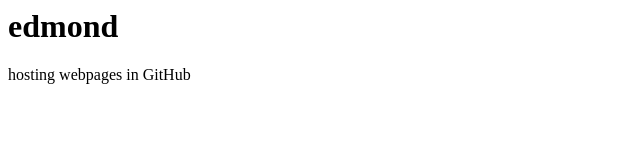
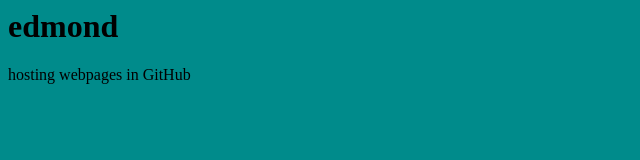
Before and after one commit to nrcfstudents/edmondoketch, a plain HTML site: page index.html in a window 1280 px wide. Shown: the whole page, without its empty margins (0-640 px from the left). Drawn offline with Linux system fonts and the light colour scheme.

Commit message:
added index.html

```diff
--- a/index.html
+++ b/index.html
@@ -3,6 +3,7 @@
 <title>
 	edmondoketch
 </title>
+<link rel="stylesheet" type="text/css" href="styles.css">
 </head>
 <body>
 	<h1>edmond</h1>
--- /dev/null
+++ b/styles.css
@@ -0,0 +1,4 @@
+body{
+	background-color: darkcyan;
+	font-family: inherit;
+}
```
